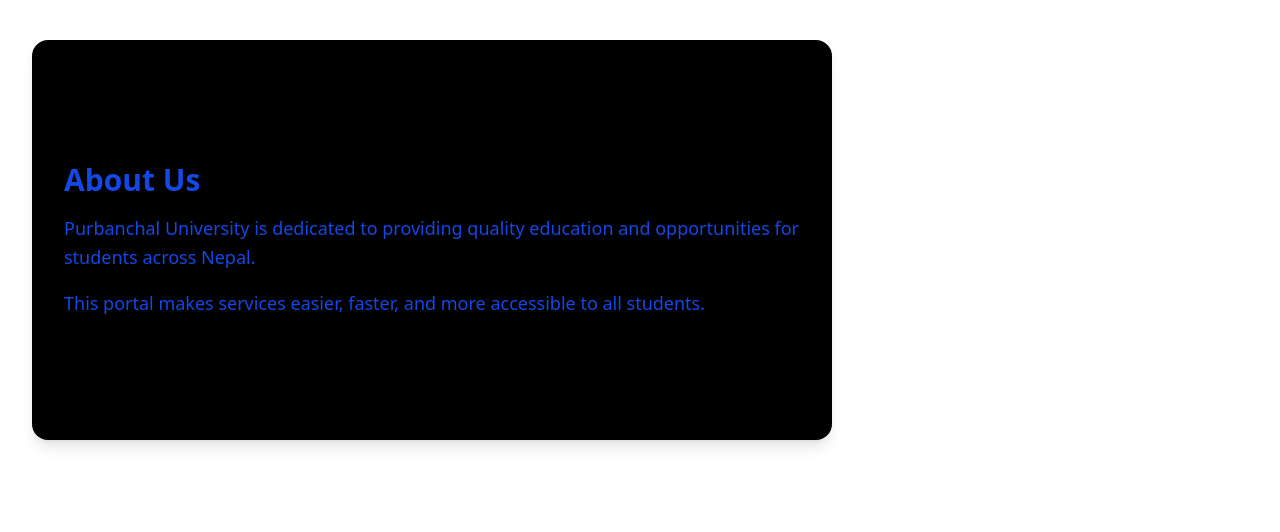
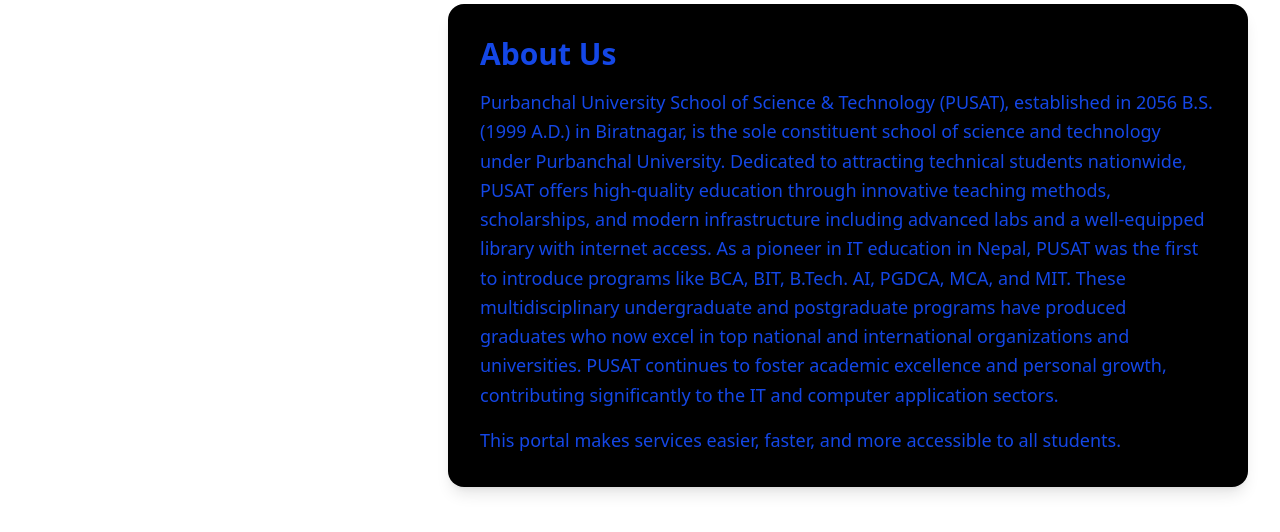
Before and after one commit to pawanmishra08/PU-Registration-form-frontend, a React (Vite) app: page /About in a window 1280 px wide. Shown: the top 532 px of the page. Built offline with nearby package versions, Linux system fonts and the light colour scheme.

Commit message:
simple changes git add .

```diff
--- a/src/components/About.tsx
+++ b/src/components/About.tsx
@@ -2,13 +2,21 @@
 
 const About: React.FC = () => {
   return (
-    <div className="w-full flex justify-start px-8 mt-10">
-      <div className="w-[800px] h-[400px] bg-black shadow-lg rounded-2xl p-8 flex flex-col justify-center text-left">
+    <div className=" w-full flex justify-end px-8 mt-1">
+      <div className="w-[800px] bg-black shadow-lg rounded-2xl p-8 flex flex-col text-left overflow-hidden">
 
         <h2 className="text-3xl font-bold text-blue-700 mb-4">About Us</h2>
 
         <p className="text-blue-700 text-lg leading-relaxed">
-          Purbanchal University is dedicated to providing quality education and opportunities for students across Nepal.
+          Purbanchal University School of Science & Technology (PUSAT), established in 2056 B.S. (1999 A.D.) in Biratnagar,
+           is the sole constituent school of science and technology under Purbanchal University.
+           Dedicated to attracting technical students nationwide, PUSAT offers high-quality education through innovative
+           teaching methods, scholarships, and modern infrastructure including advanced labs and a well-equipped library
+            with internet access. As a pioneer in IT education in Nepal, PUSAT was the first to introduce programs like
+             BCA, BIT, B.Tech. AI, PGDCA, MCA, and MIT. These multidisciplinary undergraduate and postgraduate programs
+              have produced graduates who now excel in top national and international organizations and universities.
+              PUSAT continues to foster academic excellence and personal growth, contributing significantly to the IT
+              and computer application sectors.
         </p>
 
         <p className="text-blue-700 text-lg mt-4 leading-relaxed">
```
Also changed, not shown: src/components/Contact.tsx (added).
